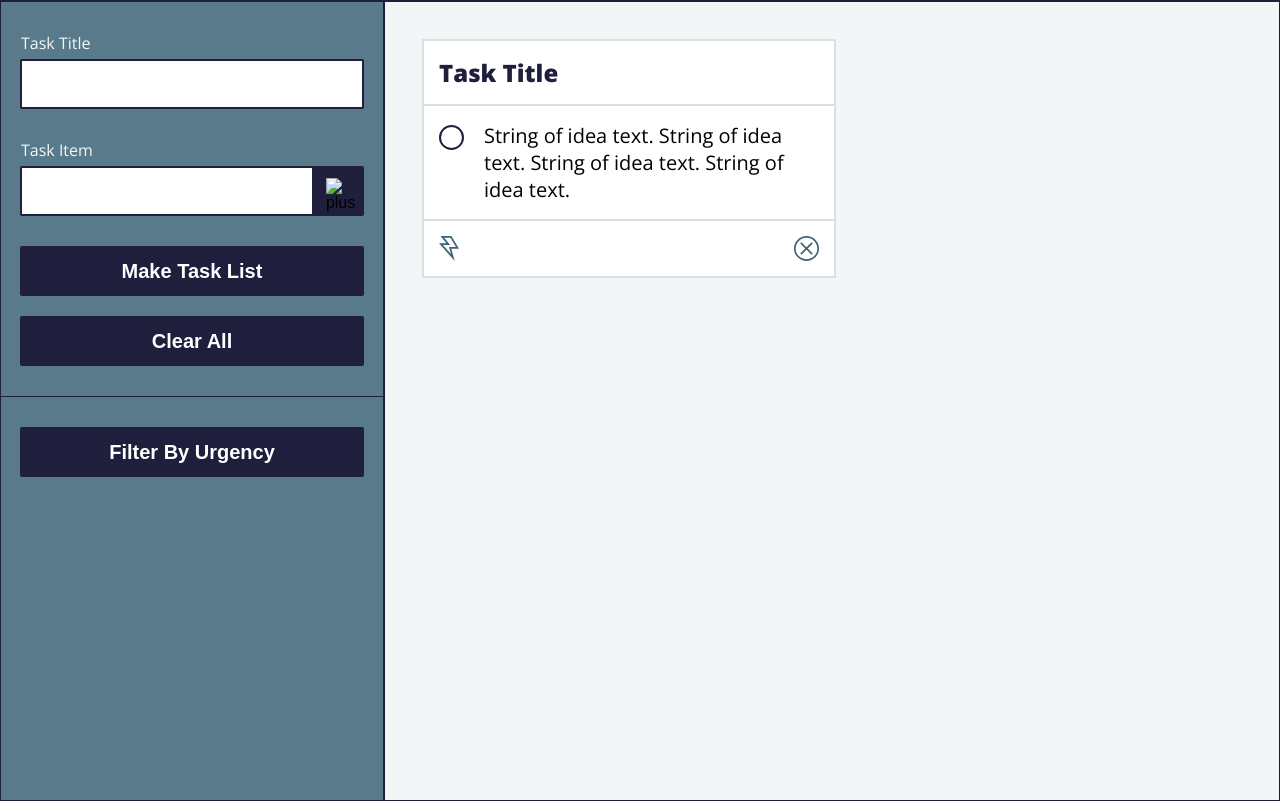
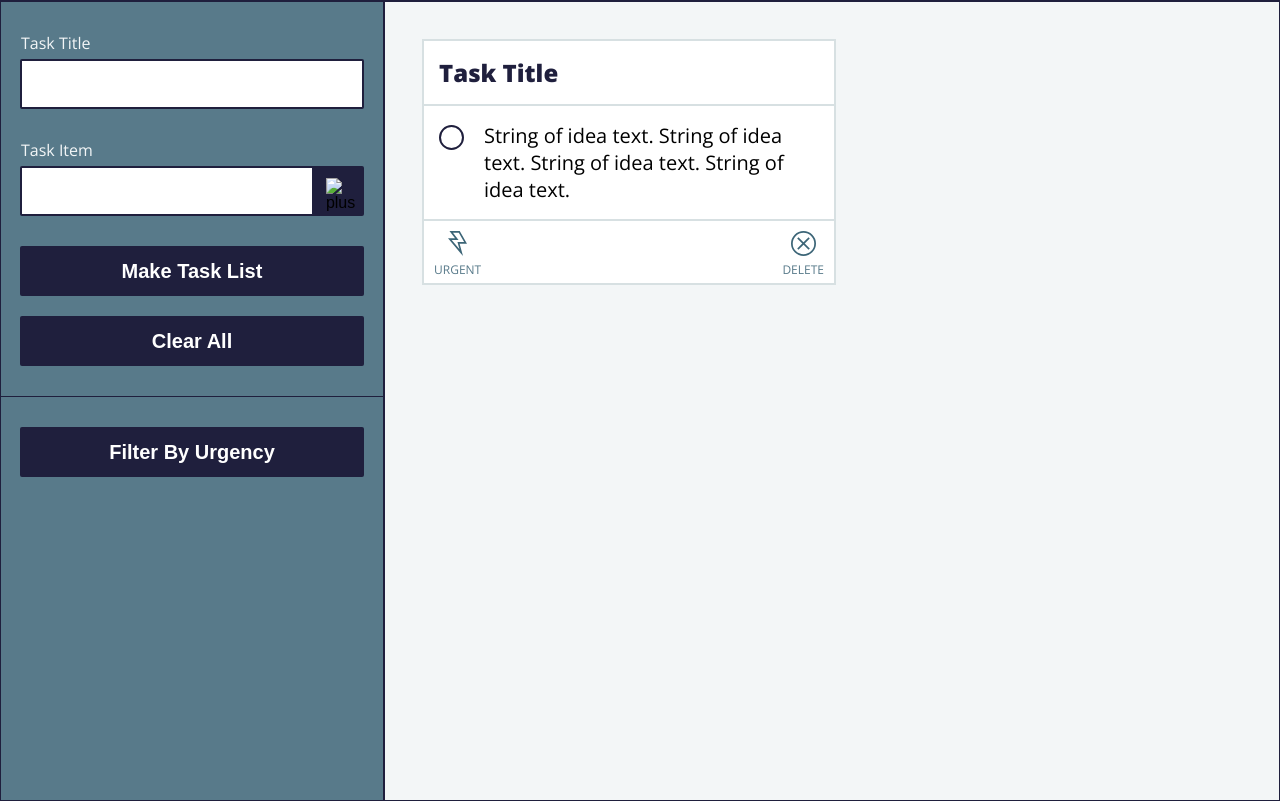
Before and after one commit to qfarenwald/check_yo_self, a plain HTML site: page index.html in a window 1280 px wide. Shown: the part 69-870 px from the top of the page. Drawn offline with nearby package versions, Linux system fonts and the light colour scheme.

Commit message:
Add text to bottom card images

```diff
--- a/index.html
+++ b/index.html
@@ -37,8 +37,14 @@
           <p class="article__section--p">String of idea text. String of idea text. String of idea text. String of idea text.</p>
         </section>
         <section class="article__section2">
-          <img class="article__section--img2" src="images/urgent.svg" alt="white colored unactivated lightning bolt image">
-          <img class="article__section--img3" src="images/delete.svg" alt="white colored unactivated x image">
+          <div class="article__section2--container">
+            <img class="article__section--img2" src="images/urgent.svg" alt="white colored unactivated lightning bolt image">
+            <h4 class="article__section--h4">URGENT</h4>
+          </div>
+          <div class="article__section2--container">
+            <img class="article__section--img3" src="images/delete.svg" alt="white colored unactivated x image">
+            <h4 class="article__section--h4">DELETE</h4>
+          </div>
         </section>
       </article>
 <!-- place this in js -->
--- a/style.css
+++ b/style.css
@@ -181,5 +181,19 @@ main {
 
 .article__section--img2,
 .article__section--img3 {
-  margin: 15px 15px 15px 15px;
+  margin: 5px 0px 5px 0px;
 }
+
+.article__section2--container {
+  align-items: center;
+  display: flex;
+  flex-direction: column;
+  margin: 5px;
+}
+
+h4 {
+  color: #587A8A;
+  font-size: 0.75em;
+  font-weight: 400;
+  margin: 0px 5px 0px 5px;
+}
```
